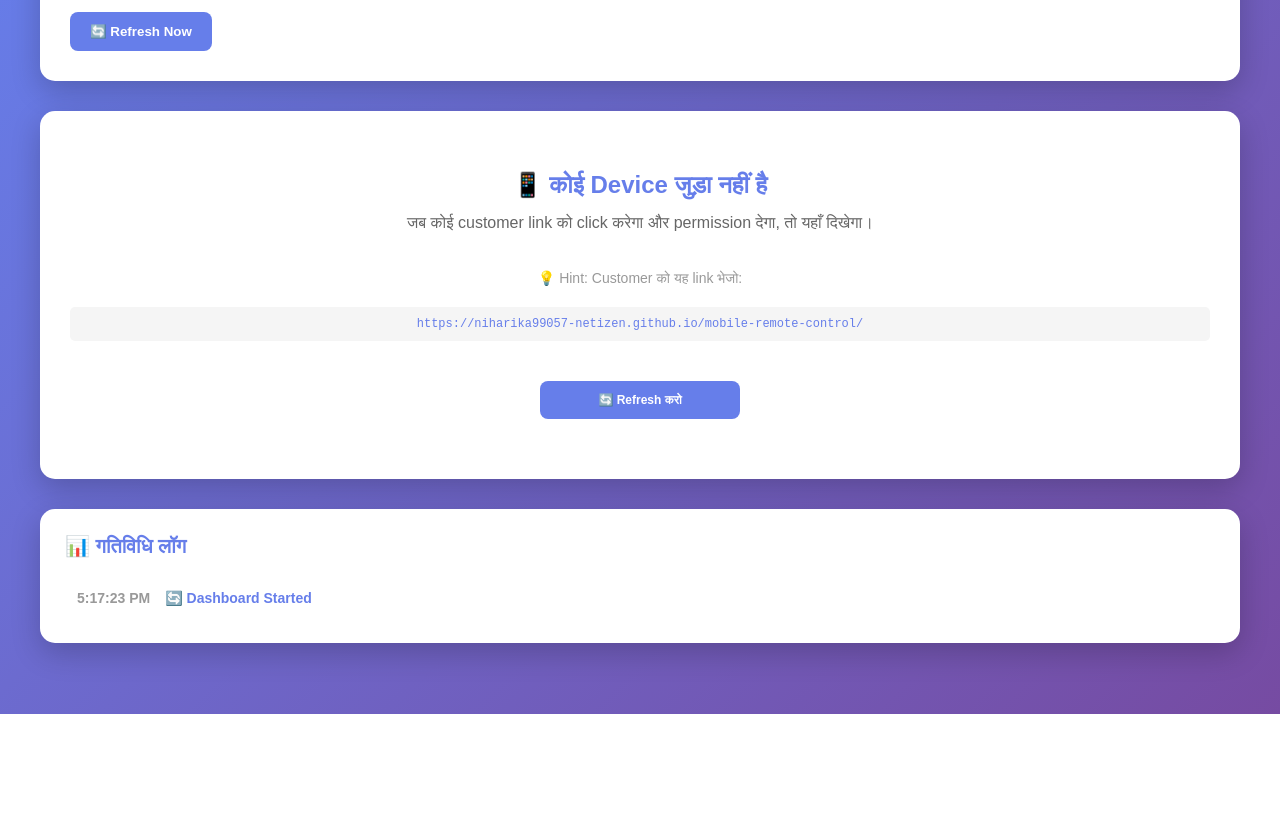
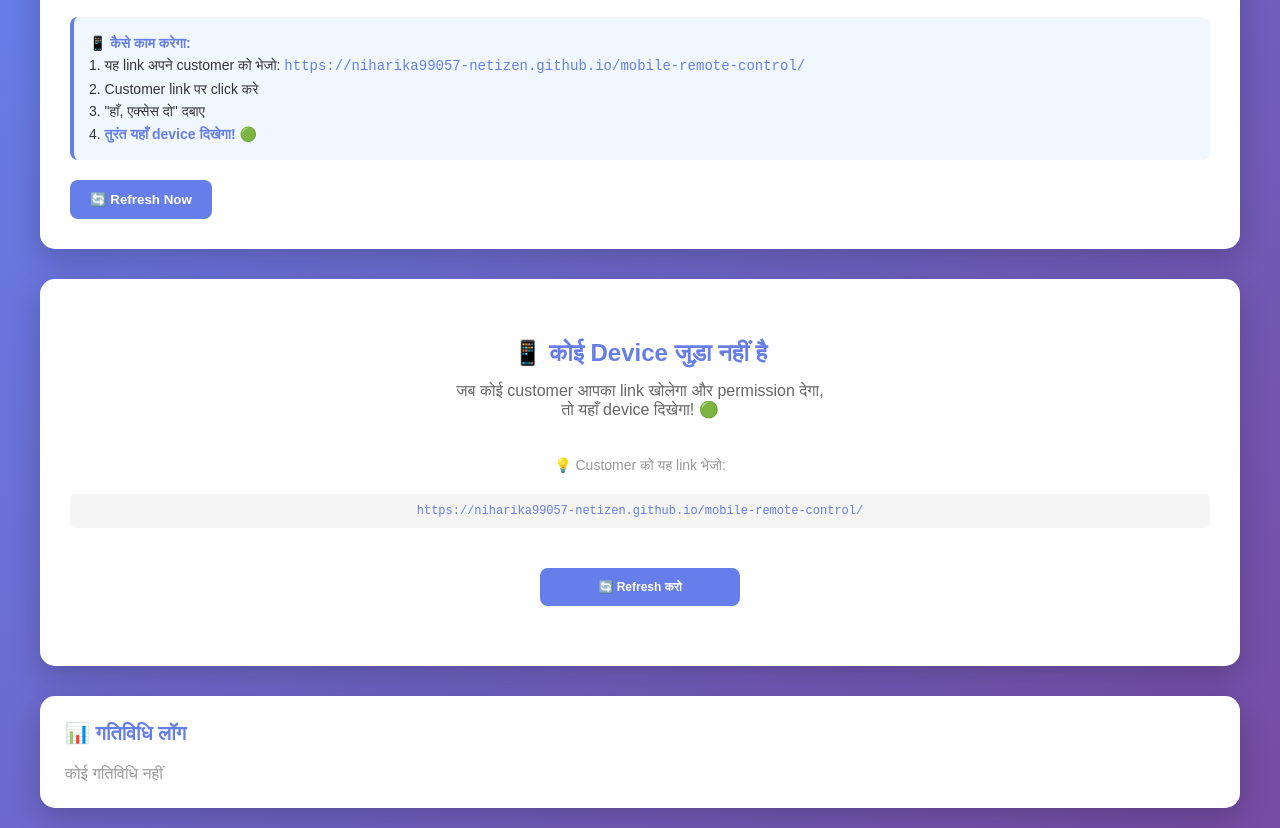
Before and after one commit to niharika99057-netizen/mobile-remote-control, a plain HTML site: page dashboard.html in a window 1280 px wide. Shown: the part 86-914 px from the top of the page. Before the commit the page ends 800 px from the top, so only its background shows below. Drawn offline with Linux system fonts and the light colour scheme.

Commit message:
Update dashboard to show devices automatically without manual code entry

```diff
--- a/dashboard.html
+++ b/dashboard.html
@@ -29,8 +29,21 @@
         }
         .header h1 {
             color: #667eea;
-            margin-bottom: 15px;
+            margin-bottom: 20px;
             font-size: 28px;
+        }
+        .instructions {
+            background: #f0f7ff;
+            border-left: 4px solid #667eea;
+            padding: 15px;
+            border-radius: 8px;
+            margin-bottom: 20px;
+            font-size: 14px;
+            color: #333;
+            line-height: 1.6;
+        }
+        .instructions strong {
+            color: #667eea;
         }
         .refresh-btn {
             background: #667eea;
@@ -231,12 +244,28 @@
         .cancel-btn:hover {
             background: #bbb;
         }
+        .pulse {
+            animation: pulse-animation 2s infinite;
+        }
+        @keyframes pulse-animation {
+            0%, 100% { opacity: 1; }
+            50% { opacity: 0.7; }
+        }
     </style>
 </head>
 <body>
     <div class="dashboard">
         <div class="header">
             <h1>🎮 Mobile Control Dashboard</h1>
+
+            <div class="instructions">
+                <strong>📱 कैसे काम करेगा:</strong><br>
+                1. यह link अपने customer को भेजो: <span style="color: #667eea; font-family: monospace;">https://niharika99057-netizen.github.io/mobile-remote-control/</span><br>
+                2. Customer link पर click करे<br>
+                3. "हाँ, एक्सेस दो" दबाए<br>
+                4. <strong>तुरंत यहाँ device दिखेगा!</strong> 🟢
+            </div>
+
             <button class="refresh-btn" onclick="refreshDevices()">🔄 Refresh Now</button>
             <span id="refreshStatus" style="color: #667eea; font-weight: bold;"></span>
         </div>
@@ -279,10 +308,10 @@
                 container.innerHTML = `
                     <div class="no-devices">
                         <h2>📱 कोई Device जुड़ा नहीं है</h2>
-                        <p>जब कोई customer link को click करेगा और permission देगा, तो यहाँ दिखेगा।</p>
+                        <p>जब कोई customer आपका link खोलेगा और permission देगा,<br>तो यहाँ device दिखेगा! 🟢</p>
                         <br>
-                        <p style="font-size: 14px; color: #999;">💡 Hint: Customer को यह link भेजो:</p>
-                        <p style="font-size: 12px; color: #667eea; font-family: monospace; background: #f5f5f5; padding: 10px; border-radius: 5px;">https://niharika99057-netizen.github.io/mobile-remote-control/</p>
+                        <p style="font-size: 14px; color: #999;">💡 Customer को यह link भेजो:</p>
+                        <p style="font-size: 12px; color: #667eea; font-family: monospace; background: #f5f5f5; padding: 10px; border-radius: 5px; margin-top: 8px;">https://niharika99057-netizen.github.io/mobile-remote-control/</p>
                         <button class="control-btn" onclick="refreshDevices()" style="max-width: 200px; margin: 20px auto 0; width: 100%;">🔄 Refresh करो</button>
                     </div>
                 `;
@@ -292,16 +321,16 @@
             container.innerHTML = `
                 <div class="devices-grid">
                     ${devices.map((device, index) => `
-                        <div class="device-card">
+                        <div class="device-card pulse">
                             <div class="device-header">
-                                <h2>Device ${index + 1}</h2>
+                                <h2>📱 Customer ${index + 1}</h2>
                                 <span class="status">🟢 Online</span>
                             </div>
                             <div class="device-info">
-                                <p><strong>📱 Device ID:</strong> ${device.id}</p>
-                                <p><strong>🔑 Access Code:</strong> ${device.accessCode}</p>
-                                <p><strong>⏰ Connected:</strong> ${new Date(device.timestamp).toLocaleTimeString()}</p>
+                                <p><strong>🆔 Device ID:</strong> ${device.id}</p>
+                                <p><strong>⏰ Connected:</strong> ${device.connectedTime}</p>
                                 <p><strong>📍 Status:</strong> ${device.lastActivity}</p>
+                                <p><strong>🔑 Code:</strong> ${device.accessCode}</p>
                             </div>
                             <div class="controls">
                                 <button class="control-btn" onclick="showControlModal(${index}, 'स्क्रीनशॉट ले सकते हो?', 'screenshot')">📸 Screenshot</button>
@@ -328,21 +357,17 @@
 
         function removeDevice(index) {
             if (confirm('क्या आप इस device को disconnect करना चाहते हैं?')) {
+                const code = devices[index].accessCode;
                 devices.splice(index, 1);
                 localStorage.setItem('connectedDevices', JSON.stringify(devices));
                 loadDevices();
-                addActivityLog('❌ Device Disconnected');
+                addActivityLog('❌ Device Disconnected: ' + code);
                 alert('✅ Device disconnect हो गया!');
             }
         }
 
         function loadActivityLogs() {
             activityLogs = JSON.parse(localStorage.getItem('activityLogs')) || [];
-            if (activityLogs.length === 0) {
-                activityLogs = [
-                    { time: new Date().toLocaleTimeString(), action: '🔄 Dashboard Started' }
-                ];
-            }
             renderActivityLog();
         }
 
@@ -403,10 +428,10 @@
             loadActivityLogs();
         });
 
-        // Auto-refresh every 3 seconds
+        // Auto-refresh every 1 second for real-time updates
         setInterval(() => {
             loadDevices();
-        }, 3000);
+        }, 1000);
     </script>
 </body>
 </html>
```
